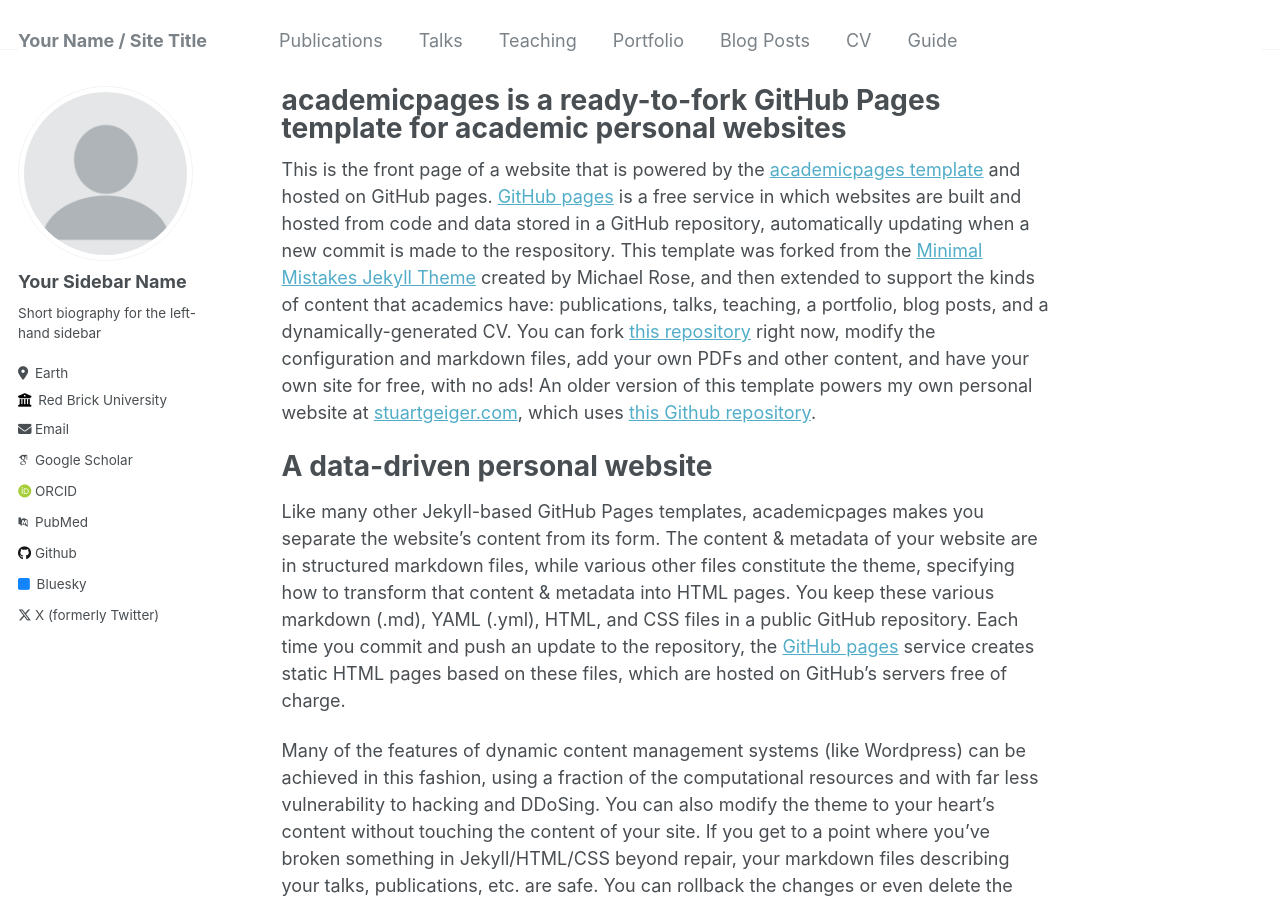
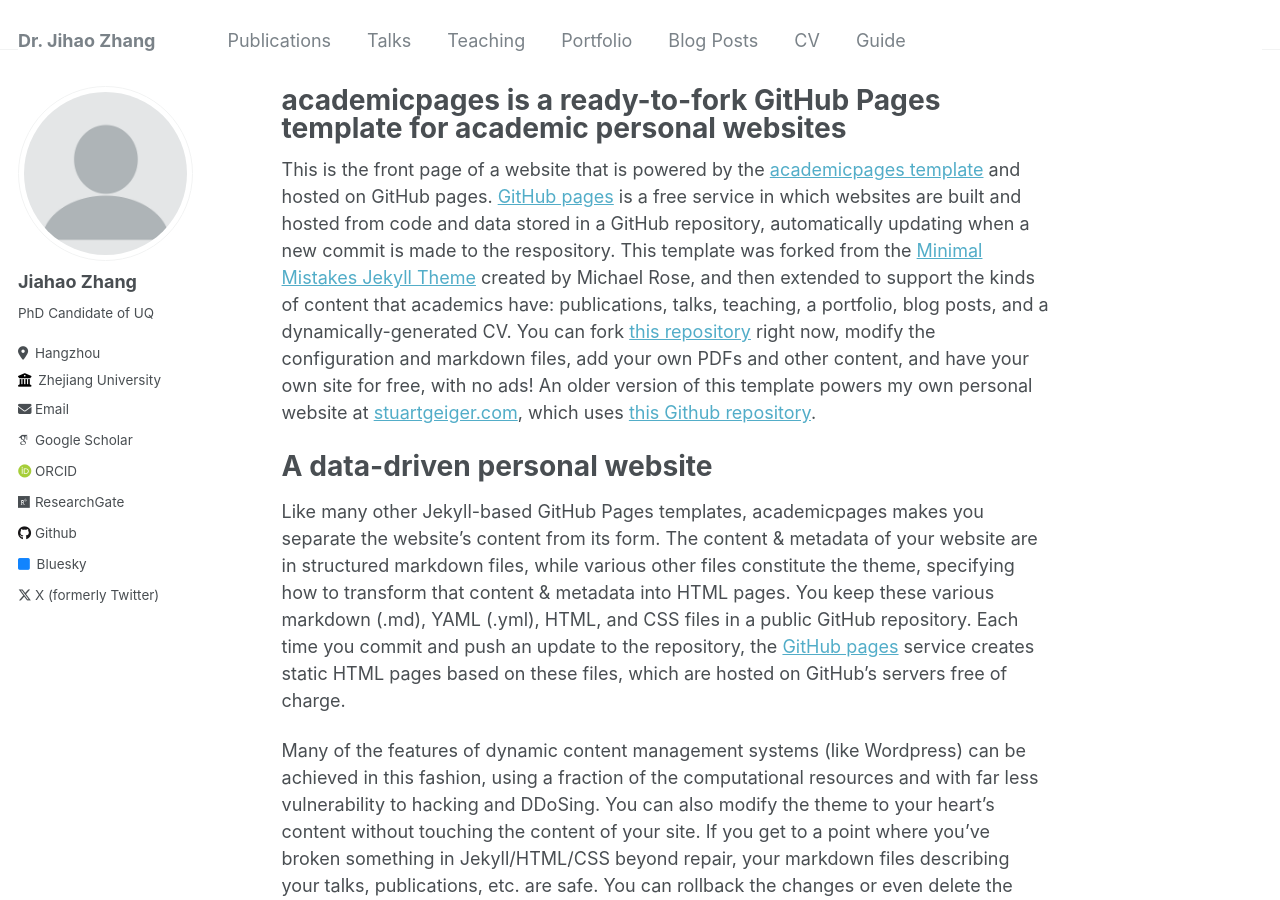
Before and after one commit to zhangjiahao2024/zhangjiahao.github.io, a Jekyll site: the page built from _pages/about.md, in a window 1280 px wide and 900 px high. Built offline with Jekyll 4.4.1, drawn with Linux system fonts in a browser that asks for light colours; some web fonts are replaced.

Commit message:
Update _config.yml

```diff
--- a/_config.yml
+++ b/_config.yml
@@ -8,7 +8,7 @@
 
 # Basic Site Settings
 locale                   : "en-US"
-title                    : "Your Name / Site Title"
+title                    : "Dr. Jihao Zhang"
 title_separator          : "-"
 name                     : &name "Your Name"
 description              : &description "personal description"
@@ -22,21 +22,21 @@ repository               : "academicpages/academicpages.github.io"
 author:
   # Biographic information
   avatar           : "profile.png"
-  name             : "Your Sidebar Name"
+  name             : "Jiahao Zhang"
   pronouns         : # example: "she/her"
-  bio              : "Short biography for the left-hand sidebar"
-  location         : "Earth"
-  employer         : "Red Brick University"
+  bio              : "PhD Candidate of UQ"
+  location         : "Hangzhou"
+  employer         : "Zhejiang University"
   uri              : # URL
-  email            : "none@example.org"
+  email            : "zhangjiahao@zju.edu.cn"
 
   # Academic websites
   arxiv            : # URL - Update with the correct link to your profile
-  googlescholar    : "https://scholar.google.com/citations?user=PS_CX0AAAAAJ"
+  googlescholar    : "https://scholar.google.com/citations?user=TAb6ScIAAAAJ&hl=en"
   impactstory      : # URL
-  orcid            : "http://orcid.org/yourorcidurl"
-  pubmed           : "https://www.ncbi.nlm.nih.gov/pubmed/?term=john+snow"
-  researchgate     : # URL
+  orcid            : "https://orcid.org/my-orcid?orcid=0000-0003-4789-5473"
+  # pubmed           : "https://www.ncbi.nlm.nih.gov/pubmed/?term=john+snow"
+  researchgate     : "https://www.researchgate.net/profile/Jiahao-Zhang-15"
 
   # Repositories and software development
   bitbucket        : # Username - Update with your username on the site
```
